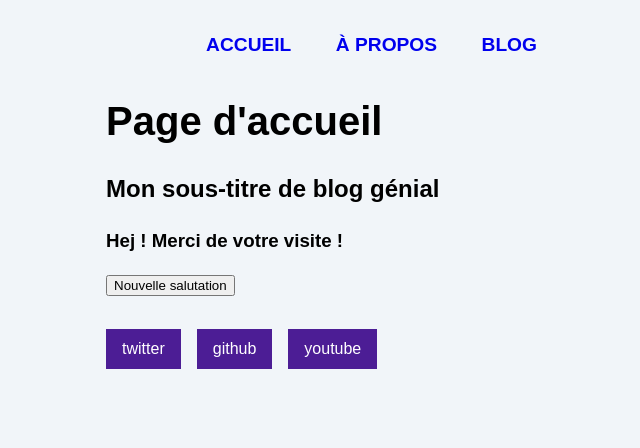
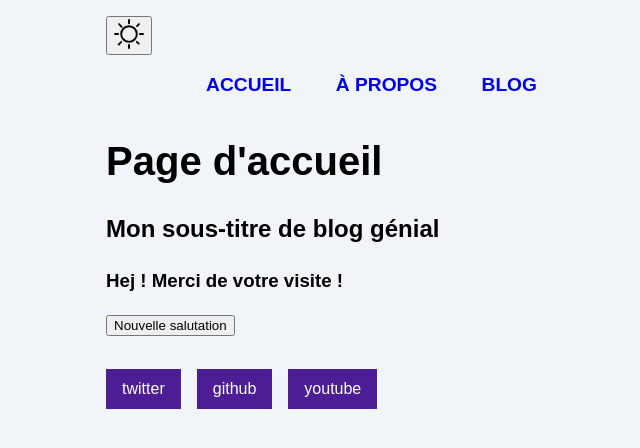
Before and after one commit to AlbanChatelet/astrotemplate-base, an Astro site: page / in a window 1280 px wide. Shown: the whole page, without its empty margins (194-834 px from the left). Built offline with nearby package versions, Linux system fonts and the light colour scheme; Astro itself is replaced by a stand-in of ours.

Commit message:
ajout de la lune

```diff
--- a/src/components/ThemeIcon.astro
+++ b/src/components/ThemeIcon.astro
@@ -1,3 +1,12 @@
+---
+---
+<button id="themeToggle">
+  <svg width="30px" xmlns="http://www.w3.org/2000/svg" viewBox="0 0 24 24">
+    <path class="sun" fill-rule="evenodd" d="M12 17.5a5.5 5.5 0 1 0 0-11 5.5 5.5 0 0 0 0 11zm0 1.5a7 7 0 1 0 0-14 7 7 0 0 0 0 14zm12-7a.8.8 0 0 1-.8.8h-2.4a.8.8 0 0 1 0-1.6h2.4a.8.8 0 0 1 .8.8zM4 12a.8.8 0 0 1-.8.8H.8a.8.8 0 0 1 0-1.6h2.5a.8.8 0 0 1 .8.8zm16.5-8.5a.8.8 0 0 1 0 1l-1.8 1.8a.8.8 0 0 1-1-1l1.7-1.8a.8.8 0 0 1 1 0zM6.3 17.7a.8.8 0 0 1 0 1l-1.7 1.8a.8.8 0 1 1-1-1l1.7-1.8a.8.8 0 0 1 1 0zM12 0a.8.8 0 0 1 .8.8v2.5a.8.8 0 0 1-1.6 0V.8A.8.8 0 0 1 12 0zm0 20a.8.8 0 0 1 .8.8v2.4a.8.8 0 0 1-1.6 0v-2.4a.8.8 0 0 1 .8-.8zM3.5 3.5a.8.8 0 0 1 1 0l1.8 1.8a.8.8 0 1 1-1 1L3.5 4.6a.8.8 0 0 1 0-1zm14.2 14.2a.8.8 0 0 1 1 0l1.8 1.7a.8.8 0 0 1-1 1l-1.8-1.7a.8.8 0 0 1 0-1z"/>
+    <path class="moon" fill-rule="evenodd" d="M16.5 6A10.5 10.5 0 0 1 4.7 16.4 8.5 8.5 0 1 0 16.4 4.7l.1 1.3zm-1.7-2a9 9 0 0 1 .2 2 9 9 0 0 1-11 8.8 9.4 9.4 0 0 1-.8-.3c-.4 0-.8.3-.7.7a10 10 0 0 0 .3.8 10 10 0 0 0 9.2 6 10 10 0 0 0 4-19.2 9.7 9.7 0 0 0-.9-.3c-.3-.1-.7.3-.6.7a9 9 0 0 1 .3.8z"/>
+  </svg>
+</button>
+
 <style>
   .sun { fill: black; }
   .moon { fill: transparent; }
```
